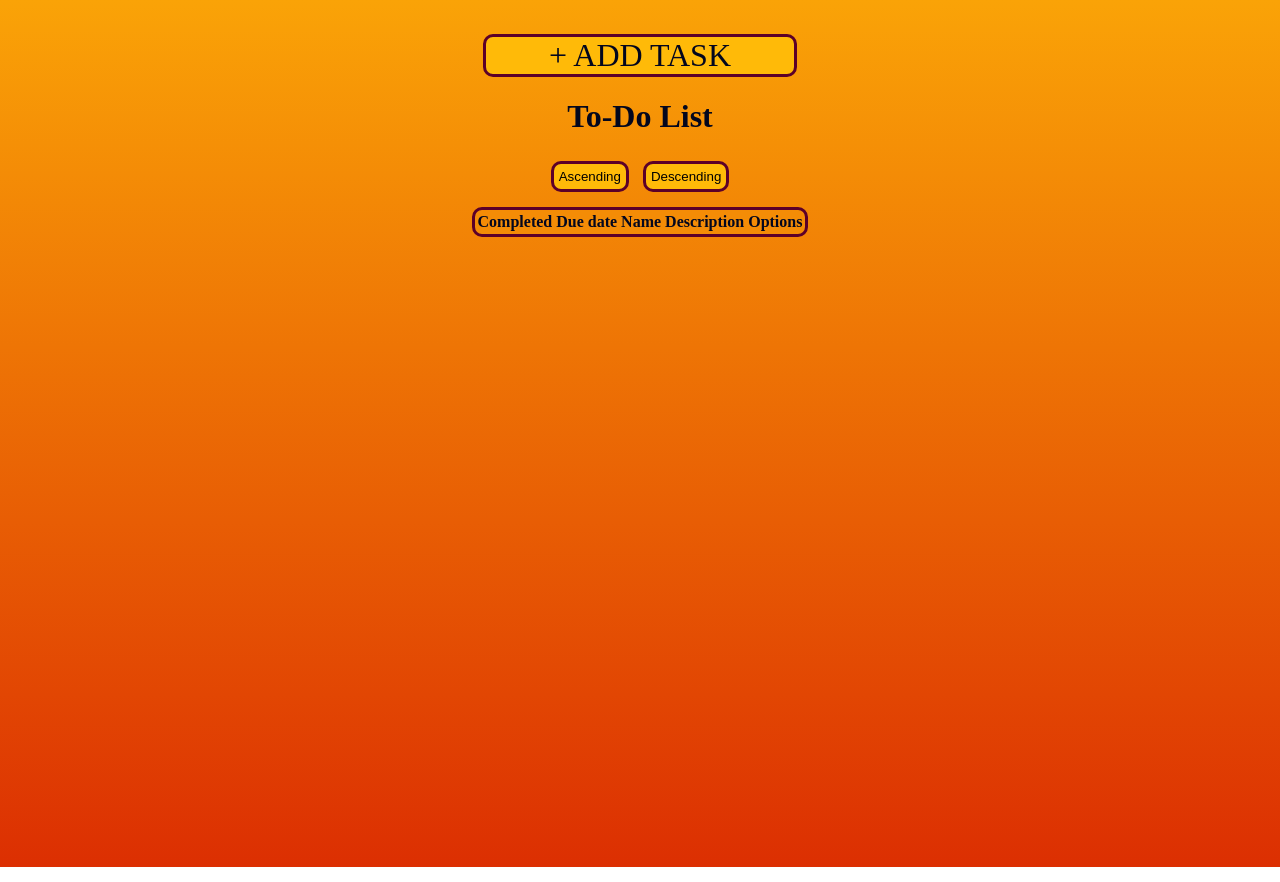
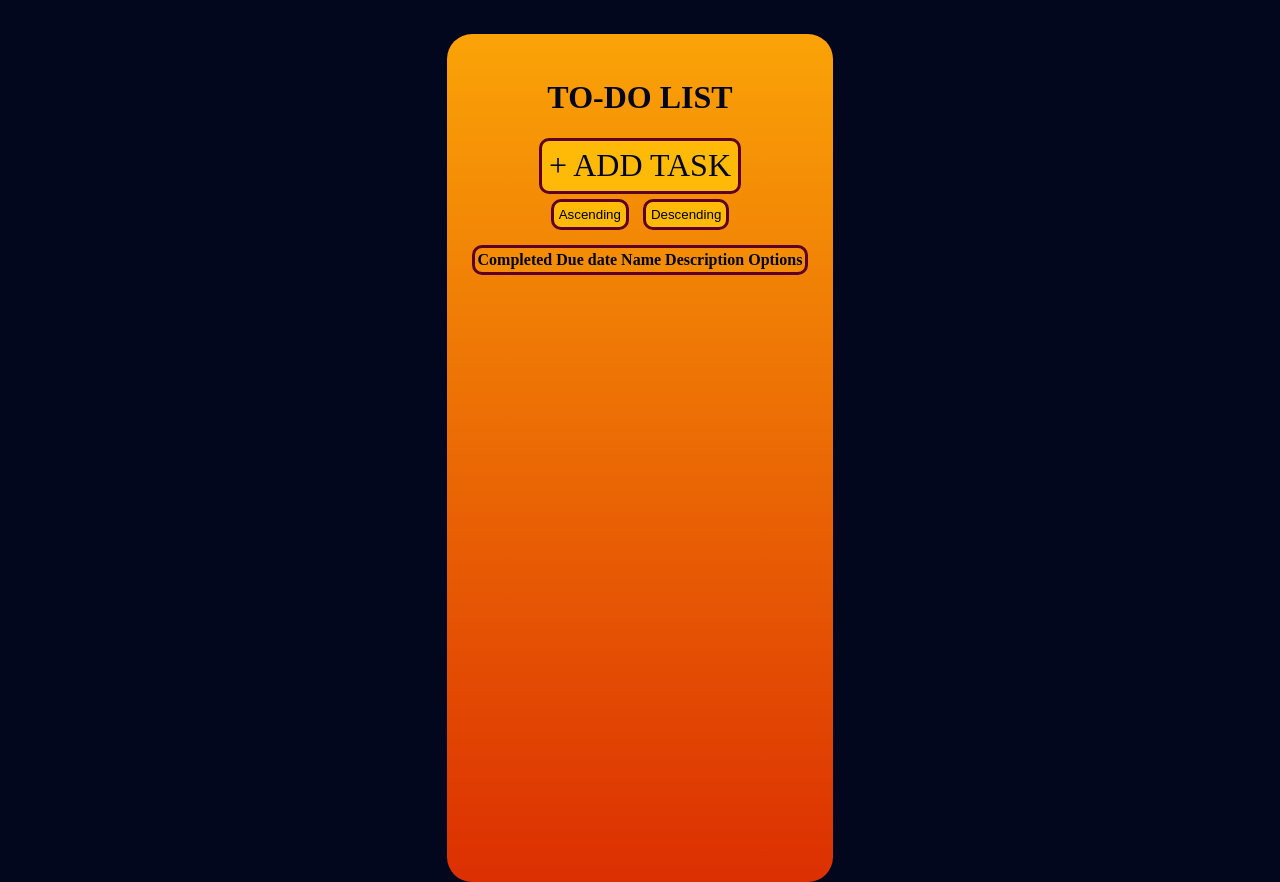
Before and after one commit to RuanVanNiekerk/javascript_todo_app, a plain HTML site: page index.html in a window 1280 px wide. Drawn offline with Linux system fonts and the light colour scheme.

Commit message:
tweaked html and CSS layout and style values

```diff
--- a/index.html
+++ b/index.html
@@ -7,9 +7,6 @@
     <title></title>
 </head>
 <body>
-    <!--Button that shows task create form-->
-    <div id="addBtn">+ ADD TASK</div>
-
     <!--Create task form-->
     <div class="loginPopup">
         <div class="formPopup" id="popupForm">
@@ -35,8 +32,12 @@
     </div>
 
     <!--todo list-->
-    <div>
-        <h1>To-Do List</h1>
+    <div id="mainContent">
+
+        <h1>TO-DO LIST</h1>
+
+        <!--Button that shows task create form-->
+        <div id="addBtn">+ ADD TASK</div><br/>
 
         <button id="sortUp" onclick="formEntry.ascending(objList, data, table)">Ascending</button>
         <button id="sortDown" onclick="formEntry.descending(objList, data, table)">Descending</button>
@@ -52,8 +53,6 @@
                 </tr>
             </thead>
             <tbody id="todoList">
-
-
             </tbody>
         </table>
     </div>
--- a/styles/styles.css
+++ b/styles/styles.css
@@ -1,11 +1,18 @@
 body {
-    width: 80%;
     height: 100vh;
-    padding: 2%;
+    color: #03071E;
+    background-color: #03071E; padding: 2%;
+    text-align: center;
+}
+
+#mainContent {
+    display: inline-block;
     margin-right: auto;
     margin-left: auto;
     text-align: center;
-    color: #03071E;
+    padding: 2%;
+    border-radius: 25px;
+    height: 100vh;
     background-image: linear-gradient(#FAA307, #DC2F02);
     background-size: cover;
     background-repeat: no-repeat;
@@ -62,8 +69,9 @@ input, textarea {
 
 #addBtn {
     font-size: xx-large;
+    padding:inherit;
     background-color: #FFBA08;
-    width: 30%;
+    display:inline-block;
     text-align: center;
     border: solid #5C0029;
     border-radius: 10px;
@@ -84,7 +92,8 @@ table {
 @media only screen and (max-width:990px) {
     body {
         width: 90%;
-        padding: 20px;
+        padding:0%, 5%;
+        margin:0;
     }
 
     #addBtn{
```
